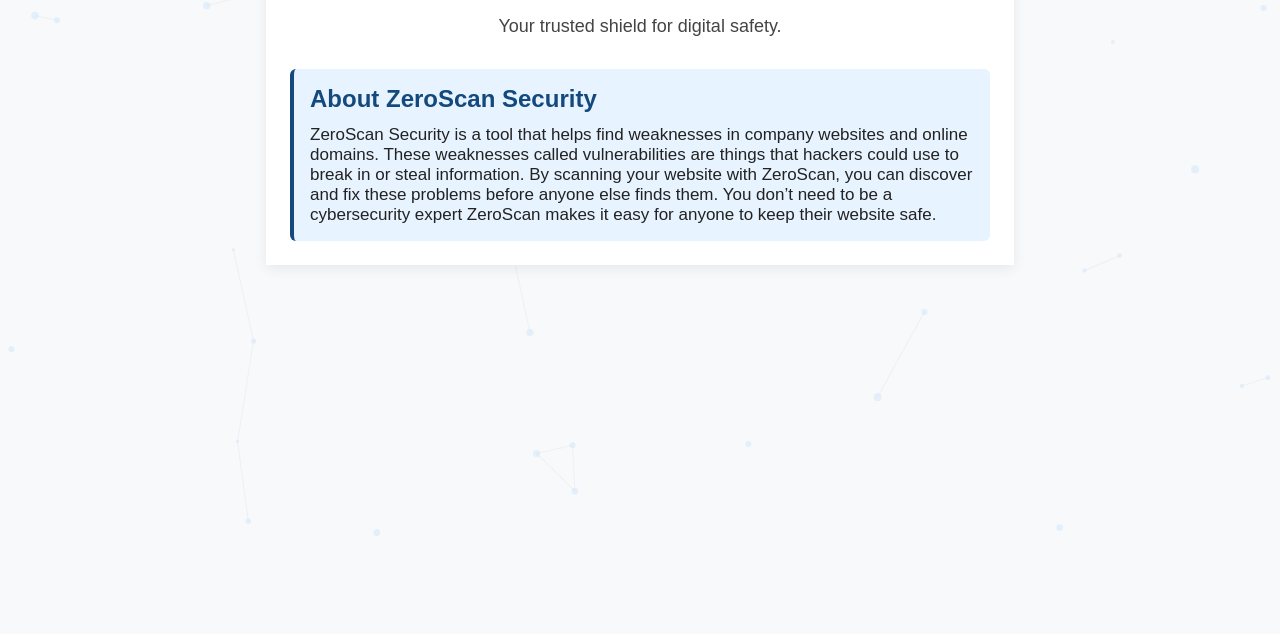
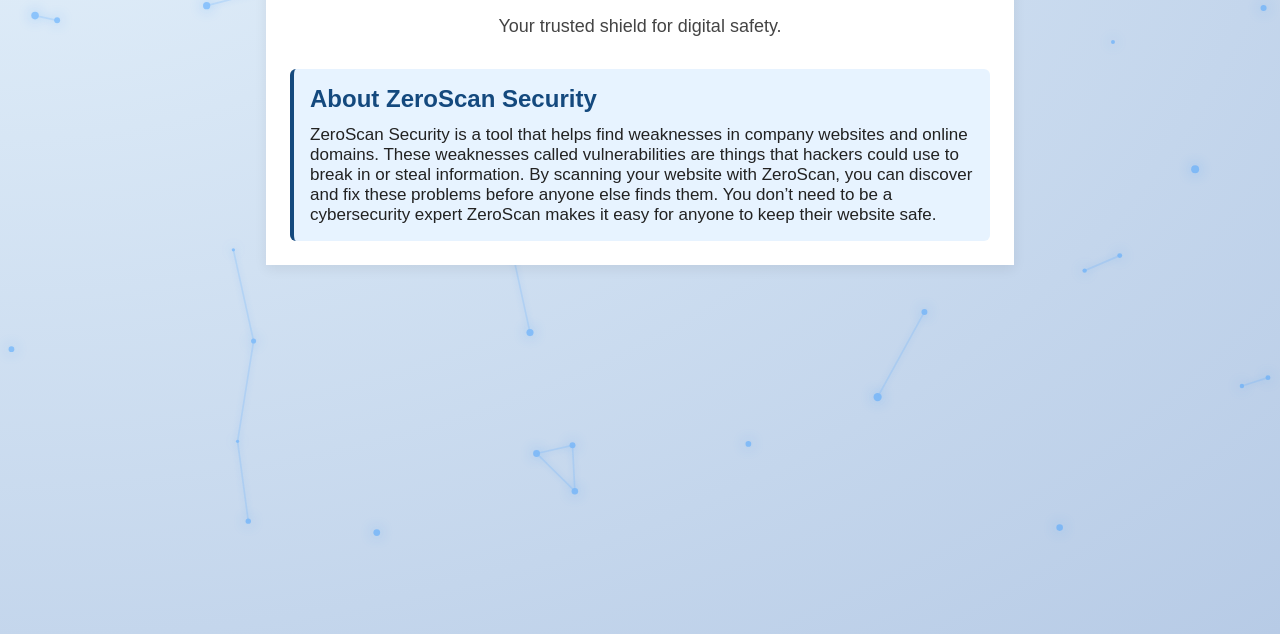
Before and after one commit to itchybawbagz/zeroscansecurity.com, a plain HTML site: page index.html in a window 1280 px wide. Shown: the part 206-840 px from the top of the page. Drawn offline with Linux system fonts and the light colour scheme.

Commit message:
Improve background animation visibility and redeploy homepage

```diff
--- a/index.html
+++ b/index.html
@@ -7,7 +7,7 @@
   <style>
     body {
       font-family: Arial, Helvetica, sans-serif;
-      background: #f7f9fa;
+      background: radial-gradient(ellipse at top left, #e4f1fb 0%, #b7cbe6 100%);
       margin: 0;
       padding: 0;
       min-height: 100vh;
@@ -19,7 +19,7 @@
       top: 0; left: 0; width: 100vw; height: 100vh;
       z-index: 0;
       pointer-events: none;
-      opacity: 0.28;
+      opacity: 0.55;
     }
     .logo {
       display: block;
@@ -84,7 +84,7 @@
     <!-- Add more site content here -->
   </div>
   <script>
-    // Animated network background
+    // Brighter, glowing network background
     const canvas = document.getElementById('bg-canvas');
     const ctx = canvas.getContext('2d');
     let w, h;
@@ -129,23 +129,32 @@
           const ni = nodes[i], nj = nodes[j];
           const dist = Math.hypot(ni.x - nj.x, ni.y - nj.y);
           if (dist < 110) {
-            ctx.strokeStyle = "#14497e22";
-            ctx.lineWidth = 1.2;
+            ctx.save();
+            ctx.shadowColor = "#42a0ff";
+            ctx.shadowBlur = 6;
+            ctx.strokeStyle = "#42a0ff";
+            ctx.globalAlpha = 0.32;
+            ctx.lineWidth = 1.7;
             ctx.beginPath();
             ctx.moveTo(ni.x, ni.y);
             ctx.lineTo(nj.x, nj.y);
             ctx.stroke();
+            ctx.restore();
           }
         }
       }
-      // Draw nodes
+      // Draw glowing nodes
       for (const n of nodes) {
+        ctx.save();
         ctx.beginPath();
         ctx.arc(n.x, n.y, n.r, 0, Math.PI * 2);
         ctx.fillStyle = "#42a0ff";
-        ctx.globalAlpha = 0.38;
+        ctx.shadowColor = "#42a0ff";
+        ctx.shadowBlur = 13;
+        ctx.globalAlpha = 0.92;
         ctx.fill();
         ctx.globalAlpha = 1;
+        ctx.restore();
       }
       requestAnimationFrame(animate);
     }
```
